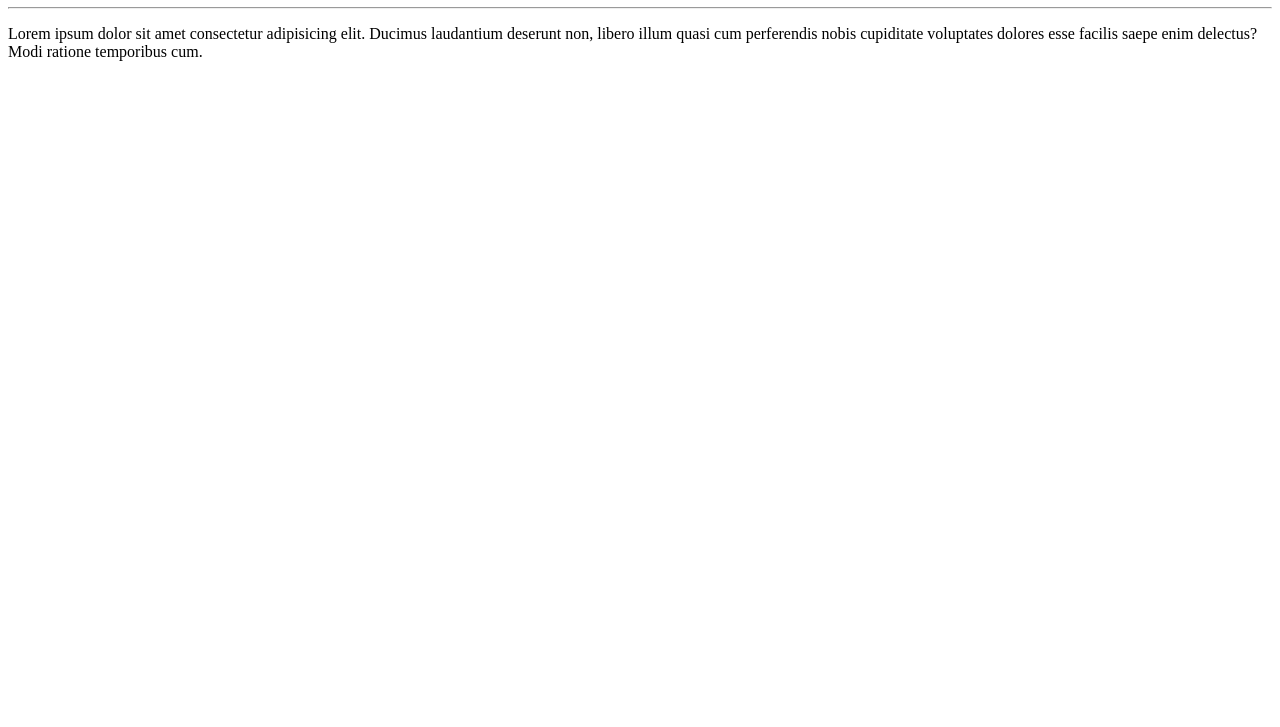
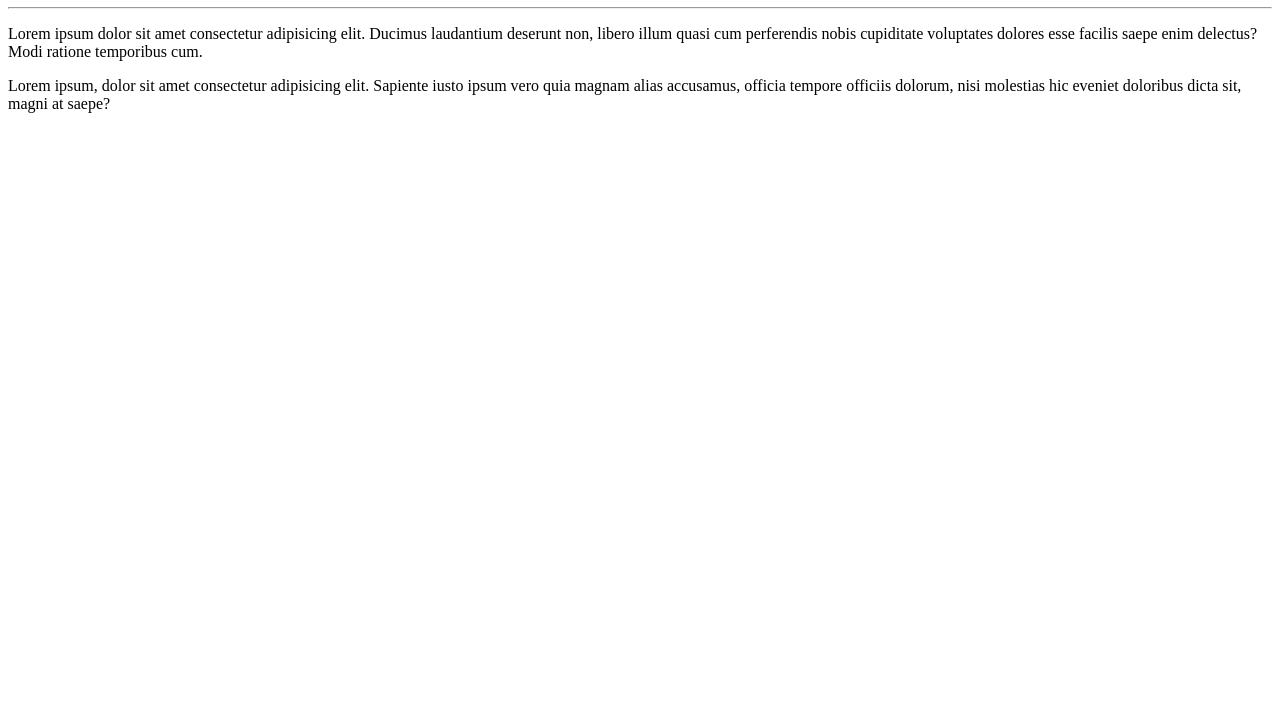
Before and after one commit to Rubenscn/Curso-de-GIT-e-Github-, a plain HTML site: page site exmple/index.HTML in a window 1280 px wide. Shown: the part 73-800 px from the top of the page. Drawn offline with Linux system fonts and the light colour scheme.

Commit message:
adicionei um paragrafo

```diff
--- a/site exmple/index.HTML
+++ b/site exmple/index.HTML
@@ -9,6 +9,7 @@
     <h1>ola, Mndo</h1>
     <hr>
     <p>Lorem ipsum dolor sit amet consectetur adipisicing elit. Ducimus laudantium deserunt non, libero illum quasi cum perferendis nobis cupiditate voluptates dolores esse facilis saepe enim delectus? Modi ratione temporibus cum.</p>
+    <p>Lorem ipsum, dolor sit amet consectetur adipisicing elit. Sapiente iusto ipsum vero quia magnam alias accusamus, officia tempore officiis dolorum, nisi molestias hic eveniet doloribus dicta sit, magni at saepe?</p>
 
 </body>
 </html>
```
